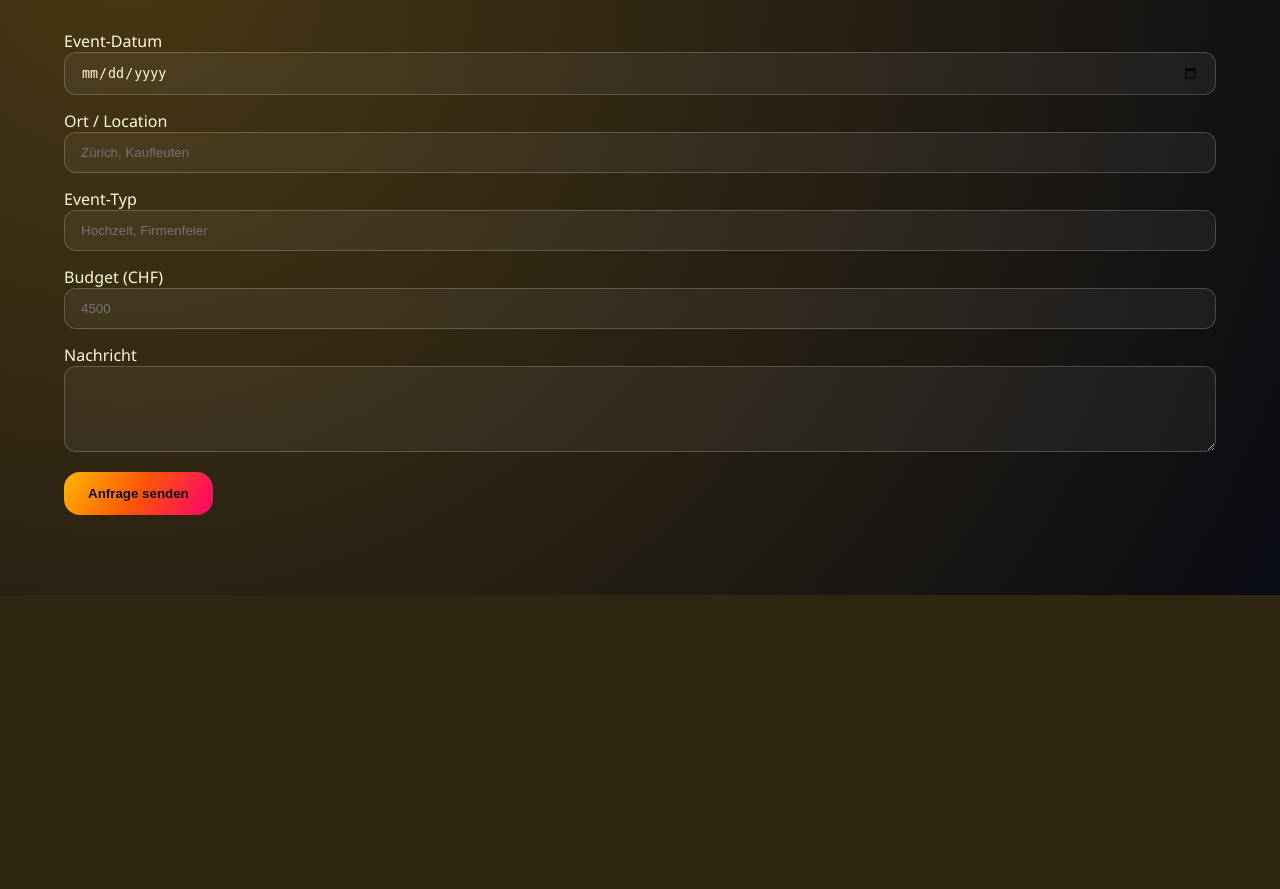
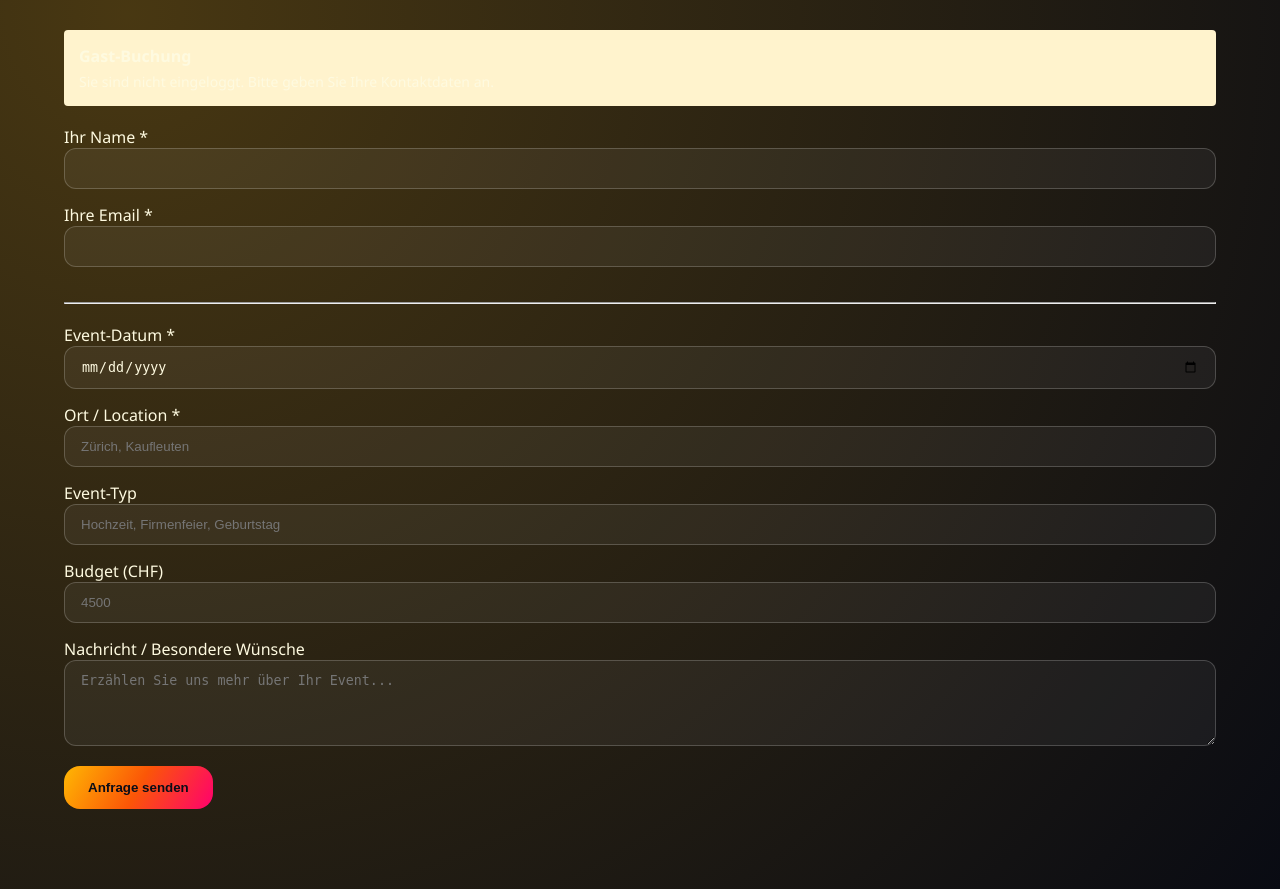
Before and after one commit to metacube2/ai_playgroud, a PHP site: page /anfrage.php?band_id=1 in a window 1280 px wide. Shown: the part 206-1095 px from the top of the page. Before the commit the page ends 801 px from the top, so only its background shows below. Run offline with PHP 8.4, Linux system fonts and the light colour scheme; some libraries are stand-ins or nearby versions.

Commit message:
Implement email functionality and improve booking system
Features:
- Add real email sending with PHP mail() function
- Create HTML email templates for bookings
- Send booking notifications to bands
- Send confirmation emails to customers
- Add email field to bands table and profile
- Enable guest bookings without login
- Improve form validation and UX
- Add migration script for database updates

This fixes the non-working email system and improves the reservation/booking process significantly.

```diff
--- a/anfrage.php
+++ b/anfrage.php
@@ -26,12 +26,31 @@ if ($_SERVER['REQUEST_METHOD'] === 'POST') {
         'message' => trim((string) $_POST['message'] ?? ''),
     ];
 
+    $guestName = trim($_POST['guest_name'] ?? '');
+    $guestEmail = trim($_POST['guest_email'] ?? '');
+
     if (!$data['event_date'] || !$data['location']) {
         $error = 'Bitte Datum und Ort ausfüllen.';
+    } elseif (!$user && (!$guestName || !$guestEmail)) {
+        $error = 'Bitte geben Sie Ihren Namen und Email-Adresse an.';
+    } elseif (!$user && !filter_var($guestEmail, FILTER_VALIDATE_EMAIL)) {
+        $error = 'Bitte geben Sie eine gültige Email-Adresse an.';
     } else {
         createRequest($data);
-        $message = 'Anfrage gespeichert und an die Band gemeldet.';
-        sendEmail('info@' . preg_replace('/\s+/', '', strtolower($band['name'])) . '.ch', 'Neue Anfrage', 'Neue Anfrage für ' . $band['name']);
+
+        $customer = $user;
+        if (!$user && $guestName && $guestEmail) {
+            $customer = ['name' => $guestName, 'email' => $guestEmail];
+        }
+
+        sendBookingRequestEmail($band, $data, $customer);
+
+        $confirmEmail = $user['email'] ?? $guestEmail ?? null;
+        if ($confirmEmail) {
+            sendBookingConfirmationEmail($confirmEmail, $band, $data);
+        }
+
+        $message = 'Anfrage erfolgreich gesendet! Die Band wurde benachrichtigt und wird sich bei Ihnen melden.';
     }
 }
 
@@ -55,20 +74,34 @@ $settings = settings();
         <?php if ($message): ?><div class="alert alert-success"><?= htmlspecialchars($message) ?></div><?php endif; ?>
         <?php if ($error): ?><div class="alert alert-error"><?= htmlspecialchars($error) ?></div><?php endif; ?>
         <form method="post">
-            <label>Event-Datum
-                <input type="date" class="form-control" name="event_date" required>
+            <?php if (!$user): ?>
+                <div style="background: #fff3cd; padding: 15px; margin-bottom: 20px; border-radius: 4px;">
+                    <strong>Gast-Buchung</strong>
+                    <p style="margin: 5px 0 0 0; font-size: 14px;">Sie sind nicht eingeloggt. Bitte geben Sie Ihre Kontaktdaten an.</p>
+                </div>
+                <label>Ihr Name *
+                    <input type="text" class="form-control" name="guest_name" required>
+                </label>
+                <label>Ihre Email *
+                    <input type="email" class="form-control" name="guest_email" required>
+                </label>
+                <hr style="margin: 20px 0;">
+            <?php endif; ?>
+
+            <label>Event-Datum *
+                <input type="date" class="form-control" name="event_date" min="<?= date('Y-m-d') ?>" required>
             </label>
-            <label>Ort / Location
+            <label>Ort / Location *
                 <input type="text" class="form-control" name="location" placeholder="Zürich, Kaufleuten" required>
             </label>
             <label>Event-Typ
-                <input type="text" class="form-control" name="event_type" placeholder="Hochzeit, Firmenfeier">
+                <input type="text" class="form-control" name="event_type" placeholder="Hochzeit, Firmenfeier, Geburtstag">
             </label>
             <label>Budget (CHF)
-                <input type="number" class="form-control" name="budget" placeholder="4500">
+                <input type="number" class="form-control" name="budget" placeholder="4500" min="0">
             </label>
-            <label>Nachricht
-                <textarea class="form-control" name="message" rows="4"></textarea>
+            <label>Nachricht / Besondere Wünsche
+                <textarea class="form-control" name="message" rows="4" placeholder="Erzählen Sie uns mehr über Ihr Event..."></textarea>
             </label>
             <button class="btn-primary">Anfrage senden</button>
         </form>
--- a/database.sql
+++ b/database.sql
@@ -16,6 +16,7 @@ CREATE TABLE IF NOT EXISTS bands (
     id INTEGER PRIMARY KEY AUTOINCREMENT,
     user_id INTEGER,
     name TEXT NOT NULL,
+    email TEXT,
     city TEXT,
     genre TEXT,
     price INTEGER DEFAULT 0,
--- a/includes/email.php
+++ b/includes/email.php
@@ -1,10 +1,181 @@
 <?php
-function sendEmail(string $to, string $subject, string $message): void
+require_once __DIR__ . '/config.php';
+
+function sendEmail(string $to, string $subject, string $message, bool $isHtml = true): bool
 {
     $logDir = __DIR__ . '/../storage/logs';
     if (!is_dir($logDir)) {
         mkdir($logDir, 0775, true);
     }
+
     $entry = sprintf("%s\nTo: %s\nSubject: %s\n%s\n---\n", date('c'), $to, $subject, $message);
     file_put_contents($logDir . '/mail.log', $entry, FILE_APPEND);
+
+    $headers = [
+        'From: ' . SITE_NAME . ' <' . SUPPORT_EMAIL . '>',
+        'Reply-To: ' . SUPPORT_EMAIL,
+        'X-Mailer: PHP/' . phpversion(),
+        'MIME-Version: 1.0'
+    ];
+
+    if ($isHtml) {
+        $headers[] = 'Content-Type: text/html; charset=UTF-8';
+    } else {
+        $headers[] = 'Content-Type: text/plain; charset=UTF-8';
+    }
+
+    return mail($to, $subject, $message, implode("\r\n", $headers));
 }
+
+function sendBookingRequestEmail(array $band, array $requestData, ?array $customer = null): bool
+{
+    $bandEmail = $band['email'] ?? 'info@' . preg_replace('/\s+/', '', strtolower($band['name'])) . '.ch';
+
+    $subject = 'Neue Buchungsanfrage für ' . $band['name'];
+
+    $message = emailTemplate('booking_request', [
+        'band_name' => $band['name'],
+        'event_date' => date('d.m.Y', strtotime($requestData['event_date'])),
+        'location' => $requestData['location'],
+        'event_type' => $requestData['event_type'] ?: 'Nicht angegeben',
+        'budget' => $requestData['budget'] ? formatPrice($requestData['budget']) : 'Nicht angegeben',
+        'message' => $requestData['message'] ?: 'Keine Nachricht',
+        'customer_name' => $customer['name'] ?? 'Gast',
+        'customer_email' => $customer['email'] ?? 'Keine Email angegeben',
+    ]);
+
+    return sendEmail($bandEmail, $subject, $message);
+}
+
+function sendBookingConfirmationEmail(string $customerEmail, array $band, array $requestData): bool
+{
+    $subject = 'Ihre Anfrage an ' . $band['name'] . ' wurde gesendet';
+
+    $message = emailTemplate('booking_confirmation', [
+        'band_name' => $band['name'],
+        'event_date' => date('d.m.Y', strtotime($requestData['event_date'])),
+        'location' => $requestData['location'],
+        'site_name' => SITE_NAME,
+    ]);
+
+    return sendEmail($customerEmail, $subject, $message);
+}
+
+function emailTemplate(string $templateName, array $data): string
+{
+    $templates = [
+        'booking_request' => '
+            <!DOCTYPE html>
+            <html>
+            <head>
+                <meta charset="UTF-8">
+                <style>
+                    body { font-family: Arial, sans-serif; line-height: 1.6; color: #333; }
+                    .container { max-width: 600px; margin: 0 auto; padding: 20px; }
+                    .header { background: #f4b807; padding: 20px; text-align: center; }
+                    .content { background: #fff; padding: 20px; border: 1px solid #ddd; }
+                    .info-row { margin: 10px 0; padding: 10px; background: #f9f9f9; }
+                    .label { font-weight: bold; color: #666; }
+                    .footer { text-align: center; padding: 20px; color: #666; font-size: 12px; }
+                </style>
+            </head>
+            <body>
+                <div class="container">
+                    <div class="header">
+                        <h1 style="margin:0; color: #fff;">🎸 Neue Buchungsanfrage</h1>
+                    </div>
+                    <div class="content">
+                        <p>Hallo <strong>' . htmlspecialchars($data['band_name']) . '</strong>,</p>
+                        <p>Sie haben eine neue Buchungsanfrage erhalten:</p>
+
+                        <div class="info-row">
+                            <span class="label">Event-Datum:</span> ' . htmlspecialchars($data['event_date']) . '
+                        </div>
+                        <div class="info-row">
+                            <span class="label">Ort:</span> ' . htmlspecialchars($data['location']) . '
+                        </div>
+                        <div class="info-row">
+                            <span class="label">Event-Typ:</span> ' . htmlspecialchars($data['event_type']) . '
+                        </div>
+                        <div class="info-row">
+                            <span class="label">Budget:</span> ' . htmlspecialchars($data['budget']) . '
+                        </div>
+                        <div class="info-row">
+                            <span class="label">Nachricht:</span><br>' . nl2br(htmlspecialchars($data['message'])) . '
+                        </div>
+
+                        <h3>Kontaktdaten:</h3>
+                        <div class="info-row">
+                            <span class="label">Name:</span> ' . htmlspecialchars($data['customer_name']) . '
+                        </div>
+                        <div class="info-row">
+                            <span class="label">Email:</span> <a href="mailto:' . htmlspecialchars($data['customer_email']) . '">' . htmlspecialchars($data['customer_email']) . '</a>
+                        </div>
+
+                        <p style="margin-top: 20px;">
+                            Bitte kontaktieren Sie den Kunden direkt, um die Details zu besprechen.
+                        </p>
+                    </div>
+                    <div class="footer">
+                        Gesendet von ' . SITE_NAME . ' - Ihre Band-Vermittlungsplattform
+                    </div>
+                </div>
+            </body>
+            </html>
+        ',
+
+        'booking_confirmation' => '
+            <!DOCTYPE html>
+            <html>
+            <head>
+                <meta charset="UTF-8">
+                <style>
+                    body { font-family: Arial, sans-serif; line-height: 1.6; color: #333; }
+                    .container { max-width: 600px; margin: 0 auto; padding: 20px; }
+                    .header { background: #f4b807; padding: 20px; text-align: center; }
+                    .content { background: #fff; padding: 20px; border: 1px solid #ddd; }
+                    .info-row { margin: 10px 0; padding: 10px; background: #f9f9f9; }
+                    .label { font-weight: bold; color: #666; }
+                    .footer { text-align: center; padding: 20px; color: #666; font-size: 12px; }
+                    .success { background: #d4edda; border: 1px solid #c3e6cb; padding: 15px; margin: 15px 0; border-radius: 4px; }
+                </style>
+            </head>
+            <body>
+                <div class="container">
+                    <div class="header">
+                        <h1 style="margin:0; color: #fff;">✅ Anfrage gesendet</h1>
+                    </div>
+                    <div class="content">
+                        <div class="success">
+                            <strong>Ihre Anfrage wurde erfolgreich gesendet!</strong>
+                        </div>
+
+                        <p>Vielen Dank für Ihre Anfrage an <strong>' . htmlspecialchars($data['band_name']) . '</strong>.</p>
+
+                        <h3>Details Ihrer Anfrage:</h3>
+                        <div class="info-row">
+                            <span class="label">Event-Datum:</span> ' . htmlspecialchars($data['event_date']) . '
+                        </div>
+                        <div class="info-row">
+                            <span class="label">Ort:</span> ' . htmlspecialchars($data['location']) . '
+                        </div>
+
+                        <p style="margin-top: 20px;">
+                            Die Band wird sich in Kürze bei Ihnen melden. Bitte überprüfen Sie auch Ihren Spam-Ordner.
+                        </p>
+
+                        <p>
+                            Bei Fragen können Sie uns jederzeit unter <a href="mailto:' . SUPPORT_EMAIL . '">' . SUPPORT_EMAIL . '</a> erreichen.
+                        </p>
+                    </div>
+                    <div class="footer">
+                        Vielen Dank, dass Sie ' . htmlspecialchars($data['site_name']) . ' nutzen!
+                    </div>
+                </div>
+            </body>
+            </html>
+        ',
+    ];
+
+    return $templates[$templateName] ?? '';
+}
```
Also changed, not shown: migrate_add_band_email.php (added, +35 -0 lines), profil.php (+7 -2 lines), CHANGELOG_EMAIL_FEATURES.md (added).
